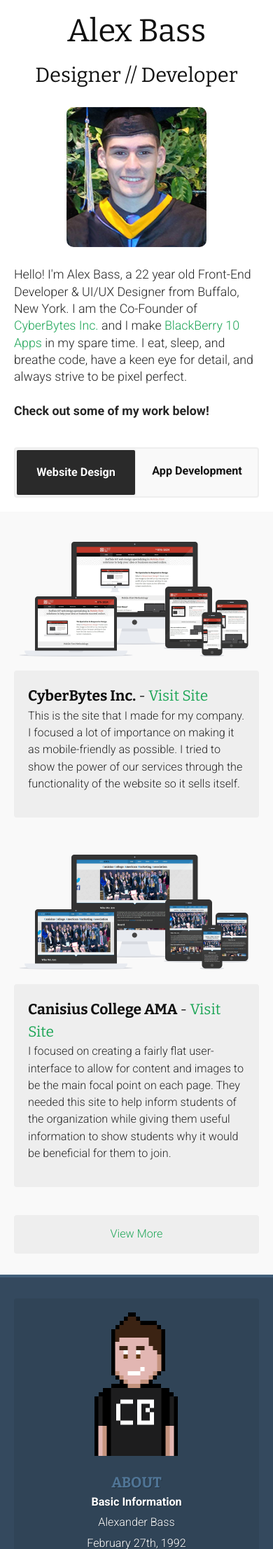
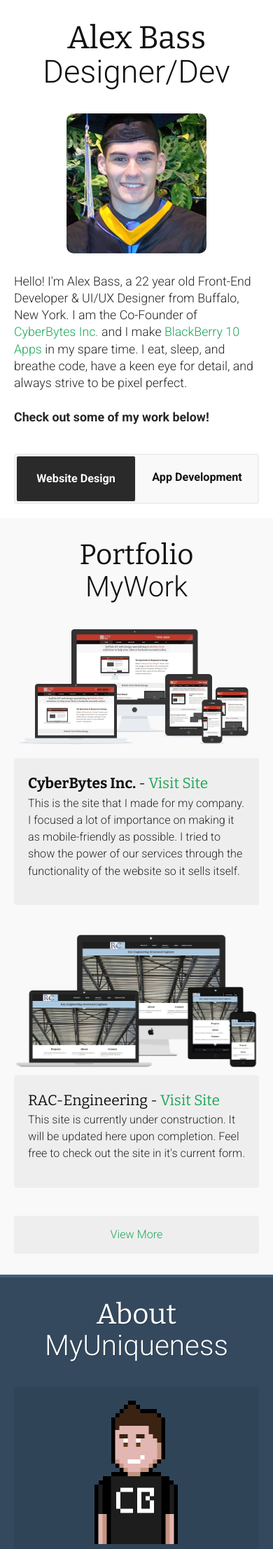
Before and after one commit to abass/abass-old, a PHP site: page / in a window 390 px wide. Shown: the part 94-2307 px from the top of the page at 70% size. Run offline with PHP 8.4, Linux system fonts and the light colour scheme; style sheets or scripts are compiled from the project's sources.

Commit message:
Section Titles

```diff
--- a/index.html
+++ b/index.html
@@ -46,10 +46,11 @@
     </header>
 
     <!-- HOME -->
-    <section class="container">
+    <section class="container home">
+      <h1>Alex Bass<span>Designer/Dev</span></h1>
       <div class="contained main-section">
-        <h1>Alex Bass</h1>
-        <h2>Designer // Developer</h2>
+        <!-- <h1>Alex Bass</h1>
+        <h2>Designer // Developer</h2> -->
         <div>
           <span><img src="img/alex.jpg" class="alex" alt="Alex Bass"></span>
           <p>Hello! I'm Alex Bass, a 22 year old Front-End Developer &amp; UI/UX Designer from Buffalo, New York. I am the Co-Founder of <a href="http://www.cyberbytesinc.com">CyberBytes Inc.</a> and I make <a href="http://www.cyberbytesinc.com/portfolio/web-design-cheat-sheet">BlackBerry 10 Apps</a> in my spare time. I eat, sleep, and breathe code, have a keen eye for detail, and always strive to be pixel perfect.<br><br><strong>Check out some of my work below!</strong></p>
@@ -68,6 +69,7 @@
     <!-- PORTFOLIO -->
     <!-- WEBSITE DESIGN -->
     <section id="1" class="container portfolio">
+      <h2>Portfolio<span>MyWork</span></h2>
       <div class="contained">
         <aside><img src="img/portfolio/cb.png" alt="CyberBytes Inc."></aside>
         <article>
@@ -97,11 +99,12 @@
 
     <!-- ABOUT -->
     <section id="about" class="container about">
+      <h2>About<span>MyUniqueness</span></h2>
       <div class="contained">
         <aside>
           <div><img src="img/clear.gif" class="portrait" alt="Alex Bass"></div>
           <div>
-            <h6>About</h6>
+            <h6>Background</h6>
             <span>Basic Information</span>
             <ul>
               <li>Alexander Bass</li>
@@ -184,6 +187,7 @@
 
     <!-- CONTACT -->
     <section id="contact" class="container contact">
+      <h2>Contact<span>HaveAQuestion?</span></h2>
       <!-- QUESTION FORM -->
       <form id="question-form" action="resources/script/question-send" method="post" class="contained">
         <div>
--- a/resources/css/style.css
+++ b/resources/css/style.css
@@ -401,31 +401,6 @@ header nav#menu.scrolled {
   margin: 0;
   position: fixed;
   top: 0;
-}
-.main-section h1 {
-  margin-top: 10px;
-}
-@media only screen and (max-width: 500px) {
-  .main-section h1 {
-    margin-top: 0;
-  }
-}
-@media only screen and (max-width: 500px) {
-  .main-section h2 {
-    font-size: 2.2em;
-  }
-}
-@media only screen and (max-width: 420px) {
-  .main-section h2 {
-    font-size: 1.8em;
-  }
-}
-.main-section h1,
-.main-section h2 {
-  text-align: center;
-}
-.main-section div {
-  margin-top: 40px;
 }
 @media only screen and (max-width: 500px) {
   .main-section div {
@@ -702,6 +677,10 @@ header nav#menu.scrolled {
   color: #fff;
   text-shadow: 1px 1px 0 rgba(0,0,0,0.25);
 }
+.about h2 {
+  color: #fff;
+  text-shadow: 1px 1px 0 rgba(0,0,0,0.25);
+}
 .about aside {
   margin-top: 15px;
   position: relative;
@@ -1392,6 +1371,97 @@ a {
 }
 a:hover {
   color: #2a2a2a;
+}
+.home h1,
+.portfolio h1,
+.about h1,
+.contact h1,
+.blog h1,
+.home h2,
+.portfolio h2,
+.about h2,
+.contact h2,
+.blog h2 {
+  text-align: center;
+  margin: 20px 0 50px 0;
+}
+@media only screen and (max-width: 799px) {
+  .home h1,
+  .portfolio h1,
+  .about h1,
+  .contact h1,
+  .blog h1,
+  .home h2,
+  .portfolio h2,
+  .about h2,
+  .contact h2,
+  .blog h2 {
+    margin: 15px 0 37.5px 0;
+  }
+}
+@media only screen and (max-width: 500px) {
+  .home h1,
+  .portfolio h1,
+  .about h1,
+  .contact h1,
+  .blog h1,
+  .home h2,
+  .portfolio h2,
+  .about h2,
+  .contact h2,
+  .blog h2 {
+    margin: 10px 0 25px 0;
+  }
+}
+.home h1 span,
+.portfolio h1 span,
+.about h1 span,
+.contact h1 span,
+.blog h1 span,
+.home h2 span,
+.portfolio h2 span,
+.about h2 span,
+.contact h2 span,
+.blog h2 span {
+  font-family: Roboto, arial, sans-serif;
+  font-weight: 300;
+}
+@media only screen and (max-width: 500px) {
+  .home h1 span,
+  .portfolio h1 span,
+  .about h1 span,
+  .contact h1 span,
+  .blog h1 span,
+  .home h2 span,
+  .portfolio h2 span,
+  .about h2 span,
+  .contact h2 span,
+  .blog h2 span {
+    display: block;
+  }
+}
+@media only screen and (max-width: 350px) {
+  .home h1 span,
+  .portfolio h1 span,
+  .about h1 span,
+  .contact h1 span,
+  .blog h1 span,
+  .home h2 span,
+  .portfolio h2 span,
+  .about h2 span,
+  .contact h2 span,
+  .blog h2 span {
+    display: none;
+  }
+}
+@media only screen and (max-width: 799px) {
+  .home h1 span,
+  .portfolio h1 span,
+  .about h1 span,
+  .contact h1 span,
+  .blog h1 span {
+    display: block;
+  }
 }
 .container {
   padding: 30px 20px;
--- a/resources/css/style.styl
+++ b/resources/css/style.styl
@@ -11,6 +11,7 @@ tbp = 799px
 pbp = 680px
 mbp = 500px
 xmbp = 420px
+xxmbp = 350px
 
 //#27ae60
 ltr-green = rgba(48, 183, 105, 1.0)
@@ -145,19 +146,19 @@ header
 
 // HOME
 .main-section
-  h1
-    margin-top: 10px
-    +below(mbp)
-      margin-top: 0
-  h2
-    +below(mbp)
-      font-size: 2.2em
-    +below(xmbp)
-      font-size: 1.8em
-  h1,h2
-    text-align: center
+  // h1
+  //   margin-top: 10px
+  //   +below(mbp)
+  //     margin-top: 0
+  // h2
+  //   +below(mbp)
+  //     font-size: 2.2em
+  //   +below(xmbp)
+  //     font-size: 1.8em
+  // h1,h2
+  //   text-align: center
   div
-    margin-top: 40px
+    // margin-top: 40px
     +below(mbp)
       margin-top: 0
   span
@@ -228,6 +229,9 @@ header
   border-bottom: 4px solid ltr-blue
   color: white
   text-shadow: b-ts
+  h2
+    color: white
+    text-shadow: b-ts
   aside
     margin-top: 15px
     shift(2/3)
@@ -447,6 +451,25 @@ a
 a:hover
   color: dk-gray
 
+.home, .portfolio, .about, .contact, .blog
+  h1, h2
+    text-align: center
+    margin: 20px 0 50px 0
+    +below(tbp)
+      margin: 15px 0 37.5px 0
+    +below(mbp)
+      margin: 10px 0 25px 0
+    span
+      font-family: typo_body
+      font-weight: 300
+      +below(mbp)
+        display: block
+      +below(xxmbp)
+        display: none
+  h1 span
+    +below(tbp)
+      display: block
+
 // p
 //   margin: 0 0 15px 0
 
```
